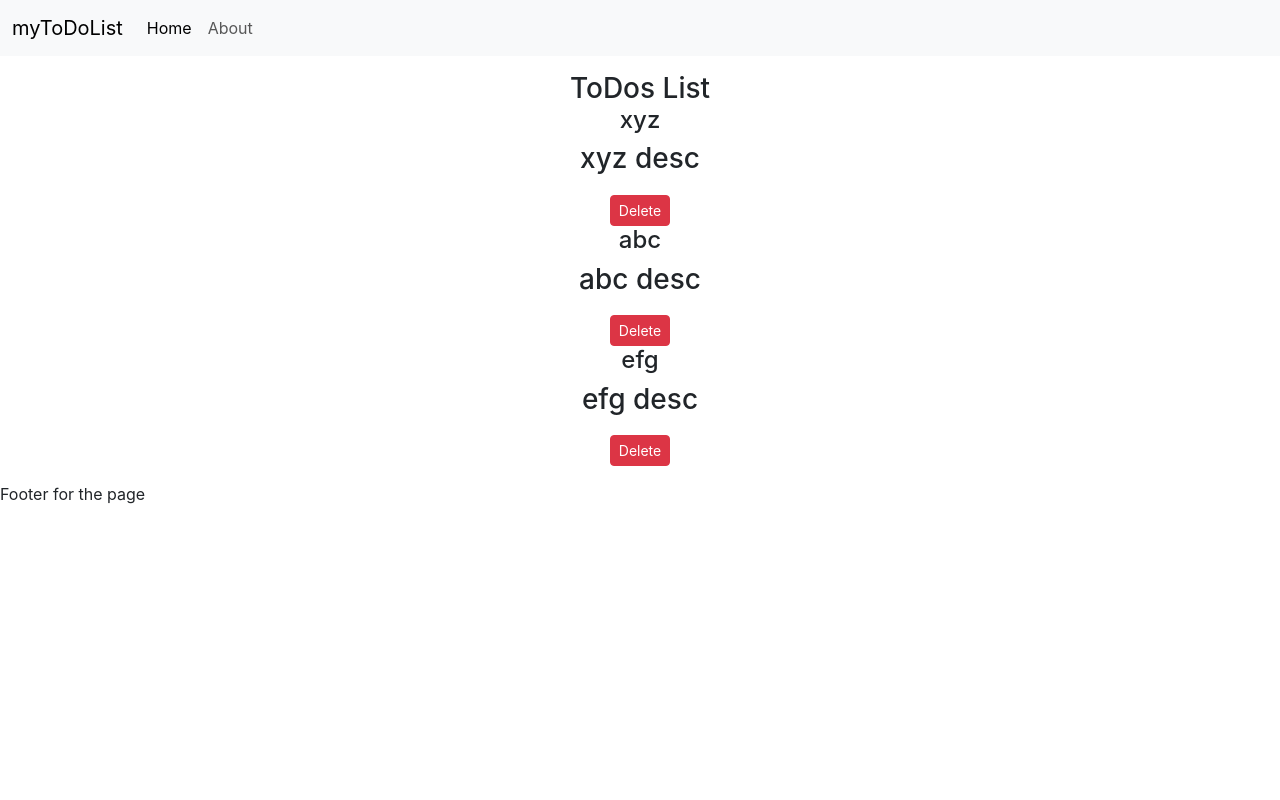
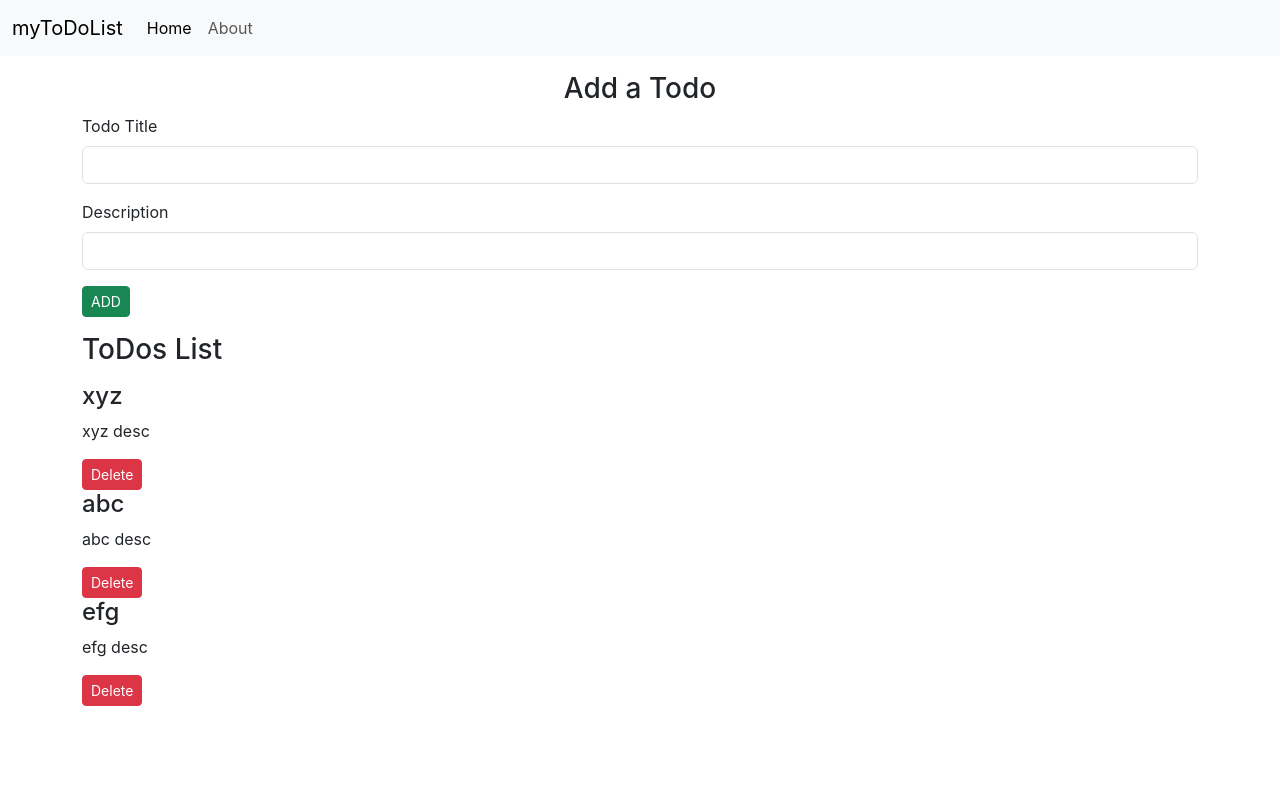
Before and after one commit to Yato0501-code/todoapp-react, a React (Create React App) app: page / in a window 1280 px wide. Shown: the top 800 px of the page. Built offline with nearby package versions, Linux system fonts and the light colour scheme.

Commit message:
adding functionality and buttons

```diff
--- a/src/App.js
+++ b/src/App.js
@@ -1,14 +1,33 @@
 //import logo from './logo.svg';
 import "./App.css";
+import AddTodo from "./components/AddTodo";
 import Footer from "./components/Footer";
 import Header from "./components/Header";
 import Todos from "./components/Todos";
+import React,{useState} from "react";
 
 function App() {
   const onDelete = (todo) =>{
     console.log("Function Called for todo",todo);
+
+    setTodos(todos.filter((e)=>{
+      return e!==todo;
+    }))
   }
-  let todos = [{
+
+  const addTodo = (title,desc) => {
+    console.log("its working, adding",title,desc);
+    let sno = todos[todos.length - 1].sno +1;
+    const myTodo = {
+      sno : sno,
+      title : title,
+      desc : desc,
+    }
+    setTodos([...todos,myTodo])
+  }
+
+  const [todos , setTodos] = useState([
+  {
     sno : 1,
     title : "xyz",
     desc : "xyz desc"
@@ -20,9 +39,11 @@
     sno : 3,
     title : "efg",
     desc : "efg desc"
-  }]
+  }
+])
   return <>
   <Header title = "myToDoList"/>
+  <AddTodo addTodo={addTodo}/>
   <Todos todos = {todos} onDelete={onDelete}/>
   <Footer />
   </>;
--- /dev/null
+++ b/src/components/AddTodo.js
@@ -0,0 +1,57 @@
+import React, { useState } from "react";
+
+const AddTodo = (props) => {
+    const[title,setTitle] = useState("");
+    const[desc,setDesc] = useState("");
+
+    const submit = (e) => {
+        e.preventDefault();
+        if(!title || !desc){
+            alert("Title or Description cannot be blank");
+        }
+        props.addTodo(title,desc);
+    }
+  return (
+    <>
+      <div className="container my-3">
+        <h3 className="text-center">Add a Todo</h3>
+        <form onSubmit={submit}>
+          <div className="mb-3">
+            <label htmlFor="title" className="form-label">
+              Todo Title
+            </label>
+            <input
+              type="text"
+              value={title}
+              onChange={(e)=>{
+                setTitle(e.target.value)
+              }}
+              className="form-control"
+              id="title"
+              aria-describedby="emailHelp"
+            />
+          </div>
+          <div className="mb-3">
+            <label htmlFor="desc" className="form-label">
+              Description
+            </label>
+            <input
+              type="text"
+              value={desc}
+              onChange={(e)=>{
+                setDesc(e.target.value)
+              }}
+              className="form-control"
+              id="desc"
+            />
+           </div>
+          <button type="submit" className="btn btn-sm btn-success">
+            ADD
+          </button>
+        </form>
+      </div>
+    </>
+  );
+};
+
+export default AddTodo;
--- a/src/components/Footer.js
+++ b/src/components/Footer.js
@@ -1,10 +1,16 @@
 import React from 'react'
 
 const Footer = () => {
+  // let footerStyle = {
+  //   position : "relative",
+  //   top:"60vh",
+  //   width:"100%",
+  // }
   return (
-    <div>
-        Footer for the page
-    </div>
+    <footer className='bg-dark text-light py-3'>
+      <p className='text-center'>Footer for the page</p>
+
+    </footer>
   )
 }
 
--- a/src/components/Todos.js
+++ b/src/components/Todos.js
@@ -2,15 +2,17 @@
 import TodoItem from './TodoItem'
 
 const Todos = (props) => {
+  let defStyle = {
+    minHeight : "70vh"
+  }
   return (
-    <div className='container'>
-      <h3 className='text-center my-3'>
-        ToDos List
-        {props.todos.map((todo)=>{
+    <div className='container my-3' style={defStyle}>
+      <h3 className='my-3'>
+        ToDos List</h3>
+        {props.todos.length === 0 ? "No todos to display":
+        props.todos.map((todo)=>{
             return <TodoItem todo={todo} key={todo.sno} onDelete={props.onDelete}/>
         })}
-
-      </h3>
     </div>
   )
 }
```
